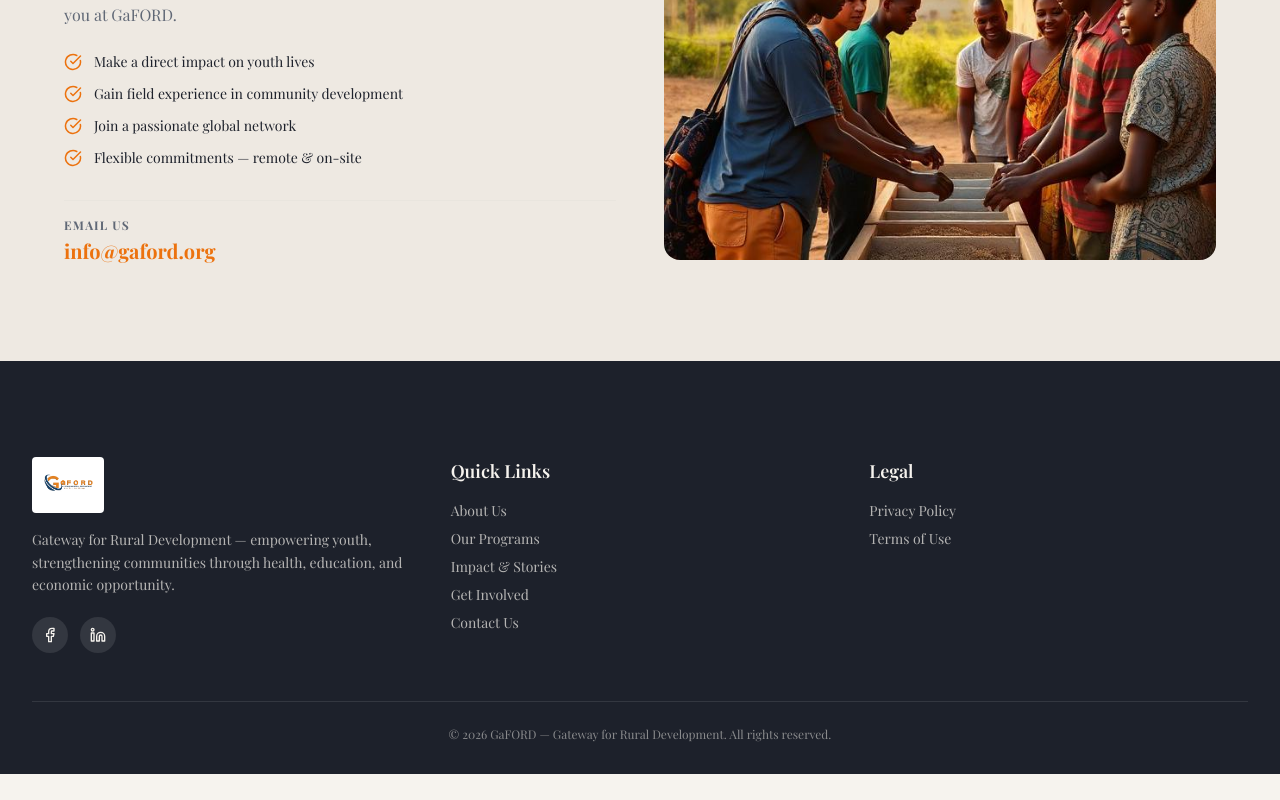
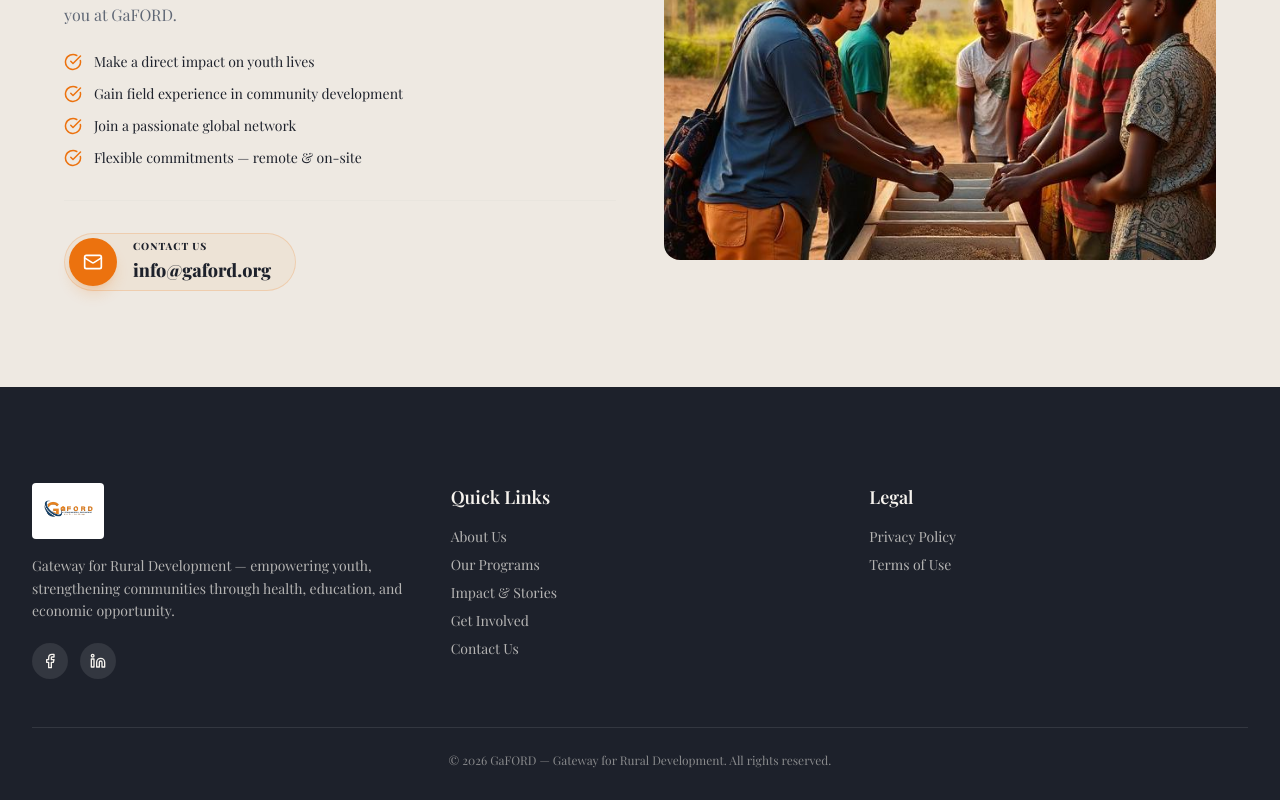
Before and after one commit to JosephOkumu/Gaford, a React (Vite) app in the folder frontend/: page /get-involved in a window 1280 px wide. Shown: the part 1821-2621 px from the top of the page. Before the commit the page ends 2595 px from the top, so only its background shows below. Built offline with nearby package versions, Linux system fonts and the light colour scheme; a web font is replaced by a local one.

Commit message:
chore: modify the contact us section

```diff
--- a/frontend/src/components/VolunteerCTA.tsx
+++ b/frontend/src/components/VolunteerCTA.tsx
@@ -1,7 +1,7 @@
 import { motion } from "framer-motion";
 import { Link } from "react-router-dom";
 import { Button } from "@/components/ui/button";
-import { CheckCircle, ArrowRight } from "lucide-react";
+import { CheckCircle, ArrowRight, Mail } from "lucide-react";
 import volunteerImg from "@/assets/volunteer.jpg";
 
 const benefits = [
@@ -37,10 +37,18 @@ const VolunteerCTA = () => {
                 </li>
               ))}
             </ul>
-            <div className="pt-4 border-t border-border/50">
-              <p className="text-xs uppercase tracking-widest text-muted-foreground font-bold mb-1">Email Us</p>
-              <a href="mailto:info@gaford.org" className="text-xl font-bold text-primary hover:underline">
-                info@gaford.org
+            <div className="pt-8 border-t border-border/50">
+              <a
+                href="mailto:info@gaford.org"
+                className="inline-flex items-center gap-4 group p-1 pr-6 rounded-full border border-primary/20 bg-primary/5 hover:bg-primary/10 transition-all duration-300"
+              >
+                <div className="w-12 h-12 bg-primary rounded-full flex items-center justify-center text-white group-hover:scale-110 transition-transform duration-300 shadow-lg shadow-primary/20">
+                  <Mail size={20} />
+                </div>
+                <div>
+                  <p className="text-[10px] uppercase tracking-widest text-foreground font-black mb-0.5">Contact Us</p>
+                  <p className="text-lg font-black text-foreground">info@gaford.org</p>
+                </div>
               </a>
             </div>
           </motion.div>
```
